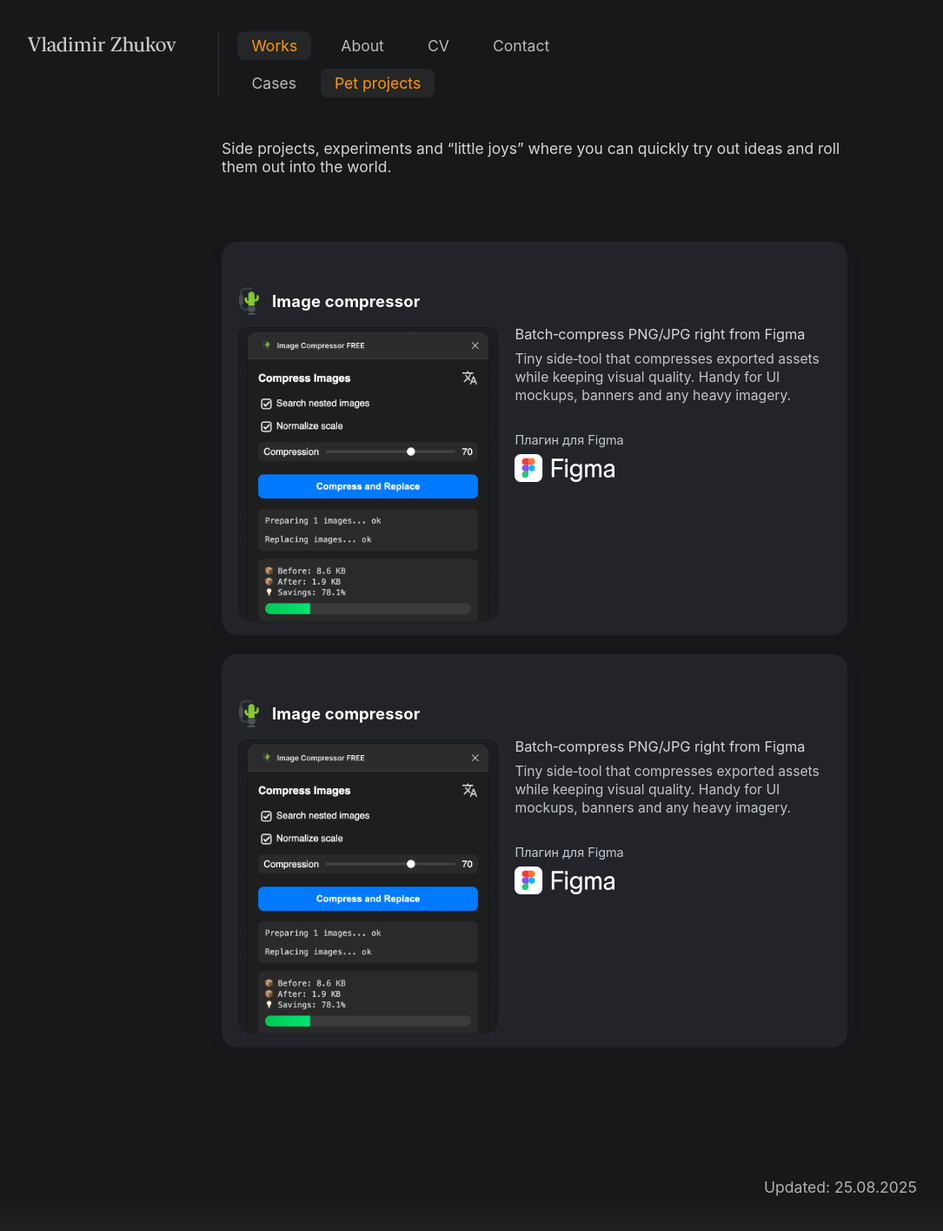
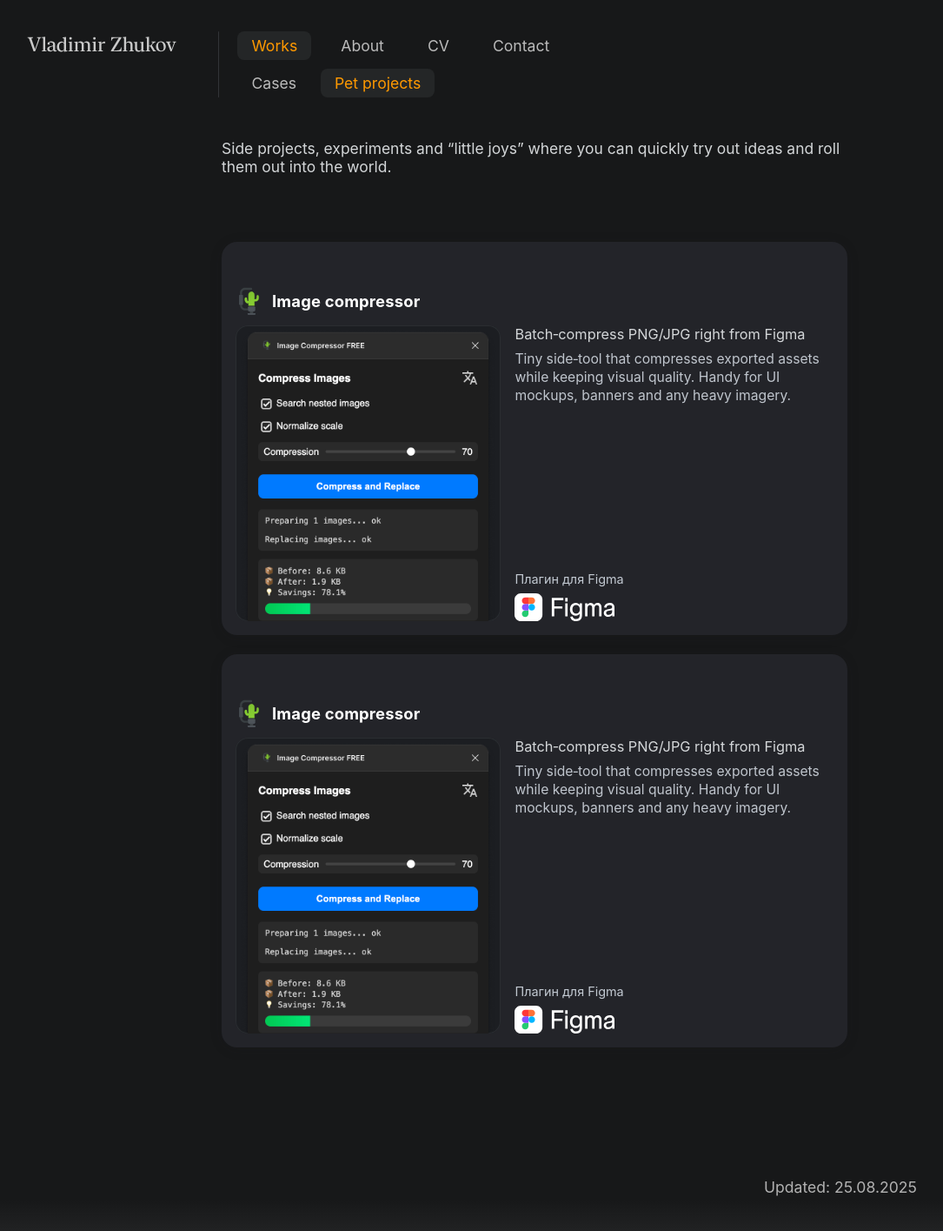
Before and after one commit to uxiscool/experience, a Jekyll site: the page built from pet-projects.md, in a window 1280 px wide. Shown: the whole page at 87% size, without its empty margins (25-1110 px from the left). Built offline with Jekyll 4.4.1, drawn with Linux system fonts in a browser that asks for light colours.

Commit message:
Add files via upload

```diff
--- a/css/main.css
+++ b/css/main.css
@@ -402,10 +402,32 @@
   /* страховки от переполнения контентом */
   .pp-side,
   .pp-text { min-width: 0; overflow-wrap: anywhere; }
-    .pp-card {
+  .pp-body {
+    grid-template-columns: minmax(180px, 1fr) minmax(200px, 1.2fr) !important;
+    align-items: stretch; /* чтобы левая колонка растягивалась по высоте ряда */
+  }
+  .pp-side,
+  .pp-text { min-width: 0; overflow-wrap: anywhere; }
+
+  /* ограничиваем рост карточки */
+  .pp-card {
     max-height: 545px;
+    overflow: hidden; /* на всякий — чтобы ничего не «выпирало» */
   }
+
+  /* ключ: фиксируем высоту медиа-контейнера
+     растёт до 340px и дальше останавливается */
   .pp-media {
-    max-height: 340px; /* картинка внутри тоже не растягивается бесконечно */
+    height: clamp(220px, 28vw, 340px); /* definite height */
+    max-height: 340px;
+  }
+
+  /* картинка больше не растёт после 340px высоты:
+     вписывается целиком в доступную высоту, без обрезки */
+  .pp-media img {
+    height: 100%;
+    width: auto;
+    max-width: 100%;
+    object-fit: contain;
   }
 }
```
